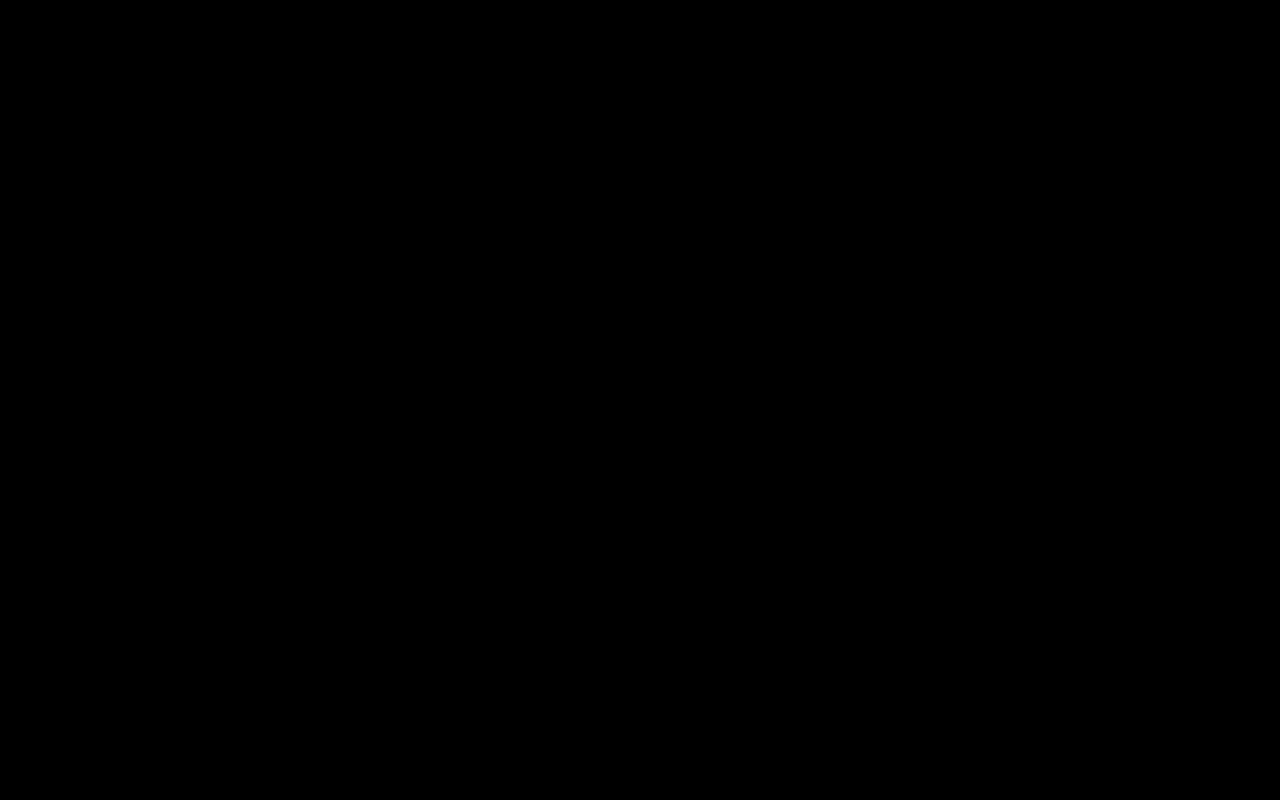
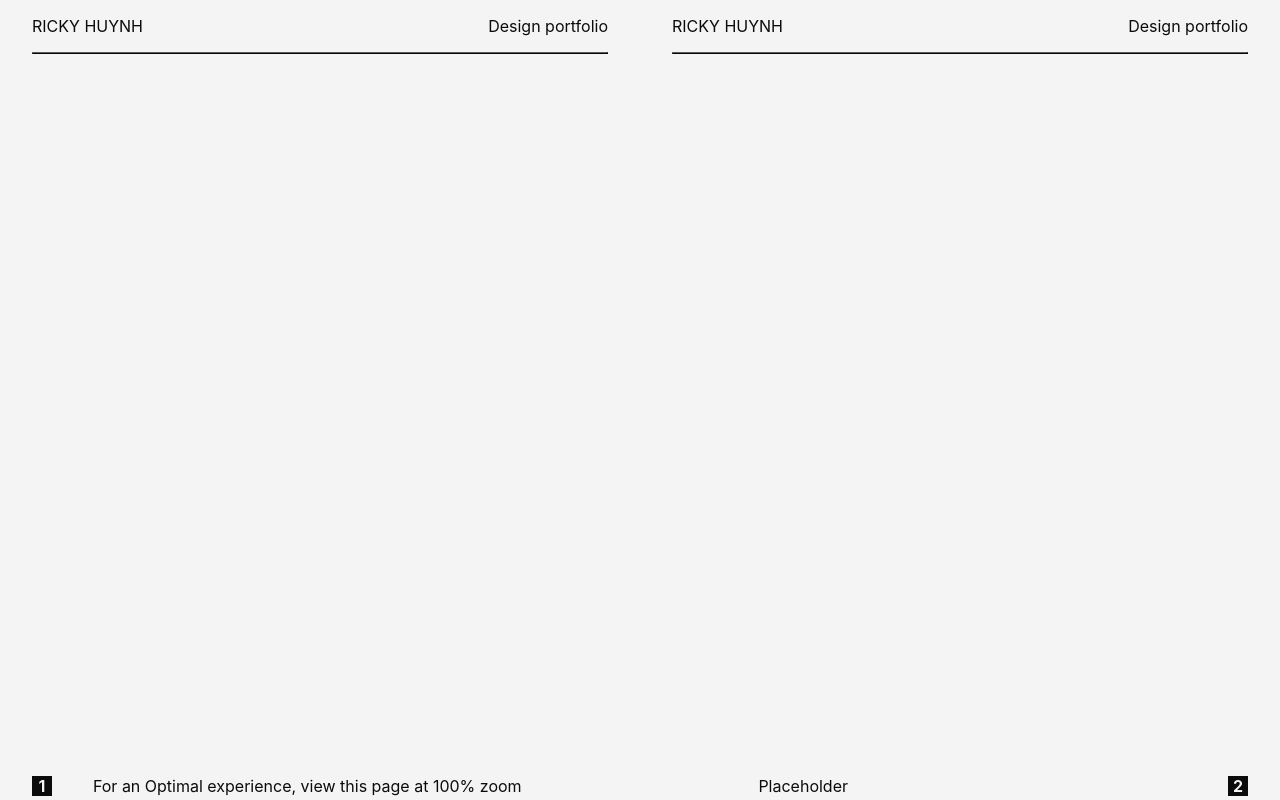
Before and after one commit to zzz-Ricky/web-portfolio, a React (Create React App) app: page /page1 in a window 1280 px wide. Built offline with nearby package versions, Linux system fonts and the light colour scheme.

Commit message:
Progress on secondary design layout, added "Gobang" project to software showcase

```diff
--- a/src/App.js
+++ b/src/App.js
@@ -16,7 +16,7 @@ import Home from "./Pages/Home";
 import Splash from "./Pages/Splash";
 import PG1 from "./Pages/Avant Garde/PG1";
 import PG2 from "./Pages/Avant Garde/PG2";
-import PG3 from "./Pages/Avant Garde/PG3.JS";
+import PG3 from "./Pages/Avant Garde/PG3";
 import Simple from "./Pages/Traditional/Simple";
 import MissingPage from "./Pages/MissingPage";
 
--- /dev/null
+++ b/src/Components/AGBottomMargin.js
@@ -0,0 +1,12 @@
+import React from 'react'
+
+function AGBottomMargin({ left, right, flip }) {
+    return (
+        <div className='bottomMargin'>
+            <p className={!flip ? 'pageNumber' : 'leftBlurb'}>{left}</p>
+            <p className={flip ? 'pageNumber' : 'rightBlurb'}>{right}</p>
+        </div >
+    )
+}
+
+export default AGBottomMargin
--- /dev/null
+++ b/src/Components/AGTopMargin.js
@@ -0,0 +1,17 @@
+import React from 'react'
+
+function AGTopMargin({ left, right }) {
+    return (
+        <div className='topMargin'>
+            <div className='upperTopMargin'>
+                <p>{left}</p>
+                <p>{right}</p>
+            </div>
+            <div className='lowerTopMargin'>
+                <hr></hr>
+            </div>
+        </div>
+    )
+}
+
+export default AGTopMargin
--- a/src/Data/ProjectList.json
+++ b/src/Data/ProjectList.json
@@ -27,6 +27,13 @@
             "description": "Spout aims to solve the issue of homeowners and gardeners inefficiently watering their plants. It is said that up to 50% of the water used to water plants is wasted. Then how could we help inform these people with good watering habits? With remote watering activation, water tracking and weather based watering tips.",
             "languages": "QT6 (Desktop Client), Python",
             "link": "https://github.com/MaiTra10/Spout"
+        },
+        {
+            "image": "GoBang.GIF",
+            "title": "GOBANG",
+            "description": "First-Year engineering capstone project. Gobang is an Aruido based implementation of the classic board game.",
+            "languages": "Arduino (C++)",
+            "link": "https://github.com/zzz-Ricky/Gobang-Arduino"
         }
     ]
 }
--- a/src/Pages/Avant Garde/PG1.js
+++ b/src/Pages/Avant Garde/PG1.js
@@ -1,10 +1,50 @@
 import React from 'react'
 import '../../Styles/App.css'
-// import '../../Styles/Avant Garde/PG1.css'
+import '../../Styles/Avant Garde/UniversalAG.css'
+import AGTopMargin from '../../Components/AGTopMargin'
+import AGBottomMargin from '../../Components/AGBottomMargin'
+import { useNavigate } from "react-router-dom";
 
 function PG1() {
+
+    const navigate = useNavigate();
+    const goToPrevPage = () => {
+        navigate('/');
+    };
+    const goToNextPage = () => {
+        navigate('/page2');
+    };
+
     return (
-        <div id='TEST'>PG1PG1PG1PG1PG1PG1PG1PG1PG1PG1</div>
+        <div className='avGardeBody'>
+            <div id='goBack' className='pageTraverse' onClick={goToPrevPage}></div>
+            <div id='goForth' className='pageTraverse' onClick={goToNextPage}></div>
+            <div className='leftPage'>
+                <AGTopMargin
+                    left='RICKY HUYNH'
+                    right='Design portfolio'
+                />
+                <div className='pageContent'>
+                </div>
+                <AGBottomMargin
+                    left='1'
+                    right='For an Optimal experience, view this page at 100% zoom'
+                />
+            </div>
+            <div className='rightPage'>
+                <AGTopMargin
+                    left='RICKY HUYNH'
+                    right='Design portfolio'
+                />
+                <div className='pageContent'>
+                </div>
+                <AGBottomMargin
+                    left='Placeholder'
+                    right='2'
+                    flip='yes'
+                />
+            </div>
+        </div>
     )
 }
 
--- a/src/Pages/Avant Garde/PG2.js
+++ b/src/Pages/Avant Garde/PG2.js
@@ -1,8 +1,50 @@
 import React from 'react'
+import '../../Styles/App.css'
+import '../../Styles/Avant Garde/UniversalAG.css'
+import '../../Styles/Avant Garde/PG2.css'
+import AGTopMargin from '../../Components/AGTopMargin'
+import AGBottomMargin from '../../Components/AGBottomMargin'
+import Spread from '../../Assets/Images/Spread.jpg'
+import { useNavigate } from "react-router-dom";
 
 function PG2() {
+    const navigate = useNavigate();
+    const goToPrevPage = () => {
+        navigate('/page1');
+    };
+    const goToNextPage = () => {
+        navigate('/page3');
+    };
+
     return (
-        <div>PG2</div>
+        <div className='avGardeBody'>
+            <div id='goBack' className='pageTraverse' onClick={goToPrevPage}></div>
+            <div id='goForth' className='pageTraverse' onClick={goToNextPage}></div>
+            <img src={Spread} alt="Two-Page wide photo spread" className='doublePhoto' />
+            <div className='leftPage'>
+                <div className='doublePageContent'>
+                </div>
+                <div className='doublePageText'>
+                    Mauris dapibus diam in arcu laoreet aliquam. Curabitur at mi id erat rutrum suscipit. Praesent ac iaculis velit. Proin dictum mauris orci, non luctus ante ultricies eget. Curabitur luctus egestas quam, vel consectetur ex aliquam a. Aenean molestie pharetra nulla. Vivamus vehicula sodales urna, eget lacinia nibh commodo a. Fusce finibus lacinia velit a vehicula. Mauris odio enim, pharetra sit amet felis a, laoreet dictum nisl. Aliquam porttitor placerat lectus, ac venenatis purus egestas quis. Integer nec nisi ante.
+                </div>
+                <AGBottomMargin
+                    left='3'
+                    right='Placeholder'
+                />
+            </div>
+            <div className='rightPage'>
+                <div className='doublePageContent'>
+                </div>
+                <div className='doublePageText'>
+                    In hac habitasse platea dictumst. Suspendisse laoreet felis vitae commodo porta. Donec porta commodo neque non sagittis. Morbi bibendum, est at vehicula molestie, sem risus finibus enim, id viverra justo libero id risus. Aenean convallis enim eget enim auctor, nec dignissim ipsum varius. Proin enim ipsum, euismod sit amet molestie at, ultricies vel tellus. Sed ornare, velit quis ullamcorper hendrerit, augue mi imperdiet magna, sollicitudin mollis velit ex mattis nisl.
+                </div>
+                <AGBottomMargin
+                    left='Placeholder'
+                    right='4'
+                    flip='yes'
+                />
+            </div>
+        </div>
     )
 }
 
--- a/src/Pages/Avant Garde/PG3.JS
+++ b/src/Pages/Avant Garde/PG3.JS
@@ -1,8 +1,50 @@
 import React from 'react'
+import '../../Styles/App.css'
+import '../../Styles/Avant Garde/UniversalAG.css'
+import '../../Styles/Avant Garde/PG3.css'
+import AGTopMargin from '../../Components/AGTopMargin'
+import AGBottomMargin from '../../Components/AGBottomMargin'
+import { useNavigate } from "react-router-dom";
 
 function PG3() {
+    const navigate = useNavigate();
+    const goToPrevPage = () => {
+        navigate('/page2');
+    };
+    const goToNextPage = () => {
+        navigate('/page3');
+    };
+
     return (
-        <div>PG3</div>
+        <div className='avGardeBody'>
+            <div id='goBack' className='pageTraverse' onClick={goToPrevPage}></div>
+            {/* <div id='goForth' className='pageTraverse' onClick={goToNextPage}></div> */}
+            <div className='leftPage'>
+                <AGTopMargin
+                    left='RICKY HUYNH'
+                    right='Design portfolio'
+                />
+                <div className='pageContent'>
+                </div>
+                <AGBottomMargin
+                    left='5'
+                    right='Placeholder'
+                />
+            </div>
+            <div className='rightPage' id='contactPage'>
+                <AGTopMargin
+                    left='RICKY HUYNH'
+                    right='Design portfolio'
+                />
+                <div className='pageContent'>
+                </div>
+                <AGBottomMargin
+                    left='Placeholder'
+                    right='6'
+                    flip='yes'
+                />
+            </div>
+        </div>
     )
 }
 
--- a/src/Styles/Avant Garde/PG2.css
+++ b/src/Styles/Avant Garde/PG2.css
@@ -1,5 +1,18 @@
-html,
-body {
-    background-color: red;
-    background: red;
+.doublePhoto {
+    position: absolute;
+    z-index: 0;
+    width: 100vw;
+    height: 80vh;
+    object-fit: cover;
 }
+
+.doublePageContent {
+    width: 100%;
+    height: 80%;
+}
+
+.doublePageText {
+    width: 100%;
+    height: 15%;
+    padding: 30px;
+}
--- a/src/Styles/Avant Garde/PG3.css
+++ b/src/Styles/Avant Garde/PG3.css
@@ -1,6 +1,3 @@
-html,
-body {
-
-    background-color: red;
-    background: red;
+#contactPage {
+    background-color: rgb(19, 19, 19);
 }
--- a/src/Styles/Avant Garde/UniversalAG.css
+++ b/src/Styles/Avant Garde/UniversalAG.css
@@ -0,0 +1,115 @@
+hr {
+    padding: 0px;
+    margin: 0px;
+}
+
+.avGardeBody {
+    background-color: #f4f4f4;
+    height: 100vh;
+    width: 100vw;
+    display: flex;
+}
+
+.leftPage {
+    width: 50%;
+}
+
+.rightPage {
+    width: 50%;
+}
+
+.topMargin {
+    height: 5%;
+    color: white;
+    mix-blend-mode: difference;
+    padding-left: 5%;
+    padding-right: 5%;
+    z-index: 2;
+}
+
+.upperTopMargin {
+    display: flex;
+    justify-content: space-between;
+    margin: 0px;
+}
+
+.lowerTopMargin {
+    display: inline;
+}
+
+.pageContent {
+    width: 100%;
+    height: 90%;
+}
+
+.bottomMargin {
+    height: 5%;
+    color: white;
+    mix-blend-mode: difference;
+    padding-left: 5%;
+    padding-right: 5%;
+    z-index: 2;
+    display: flex;
+    justify-content: space-between;
+}
+
+.pageNumber {
+    background-color: white;
+    color: black;
+    display: flex;
+    height: 20px;
+    width: 20px;
+    justify-content: center;
+    align-items: center;
+    font-weight: bold;
+}
+
+.leftBlurb {
+    margin-left: 15%;
+}
+
+.rightBlurb {
+    margin-right: 15%;
+}
+
+.pageContent {
+    display: flex;
+    flex-direction: row;
+}
+
+#goBack {
+    left: 0;
+    background: rgb(7, 9, 28);
+    background: linear-gradient(90deg, rgba(7, 9, 28, 0.5108695652173914) 0%, rgba(255, 255, 255, 0) 100%);
+    opacity: 0;
+}
+
+#goBack:hover {
+    opacity: 1;
+}
+
+#goForth {
+    right: 0;
+    background: rgb(255, 255, 255);
+    background: linear-gradient(90deg, rgba(255, 255, 255, 0) 0%, rgba(7, 9, 28, 0.5108695652173914) 100%);
+    opacity: 0;
+}
+
+#goForth:hover {
+    opacity: 1;
+}
+
+.pageTraverse {
+    position: absolute;
+    z-index: 10;
+    width: 10vw;
+    height: 100vh;
+    transition-delay: 100ms;
+    transition: 0.3s ease;
+}
+
+.pageTraverse:hover {
+    transition-delay: 100ms;
+    transition: 0.3s ease;
+    cursor: pointer;
+}
```
Also changed, not shown: src/Assets/Images/Spread.jpg (added), 1 other file (tests, documents, lock files or other folders).
